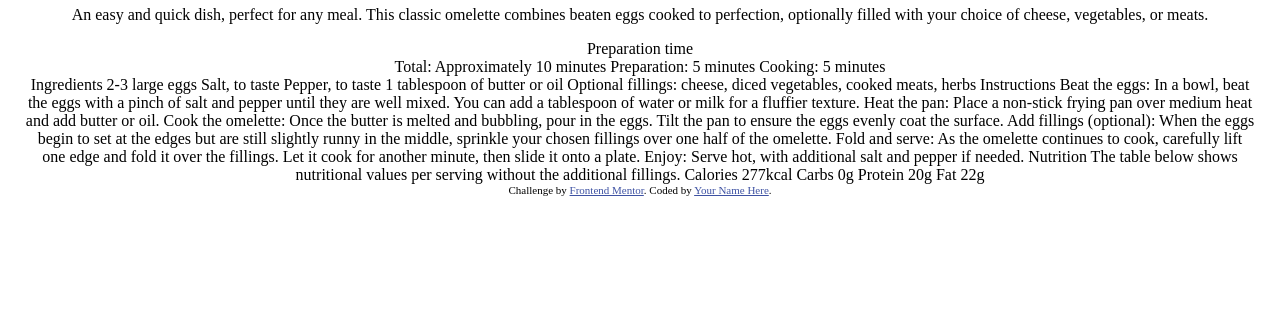
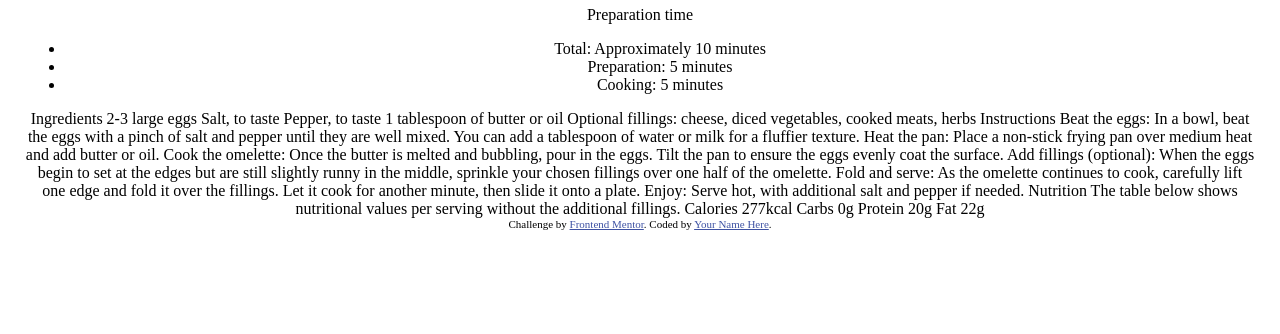
Before and after one commit to dquindara8/recipe-page-main, a plain HTML site: page index.html in a window 1280 px wide. Shown: the part 516-850 px from the top of the page. Drawn offline with Linux system fonts and the light colour scheme.

Commit message:
Update index.html

```diff
--- a/index.html
+++ b/index.html
@@ -28,9 +28,11 @@
       <div class="container1">Preparation time
         <div class="content1">
 
-      Total: Approximately 10 minutes
-      Preparation: 5 minutes
-      Cooking: 5 minutes
+          <ul>
+            <li>Total: Approximately 10 minutes</li>
+            <li>Preparation: 5 minutes</li>
+            <li>Cooking: 5 minutes</li>
+          </ul>
         </div>
       </div>
 
```
